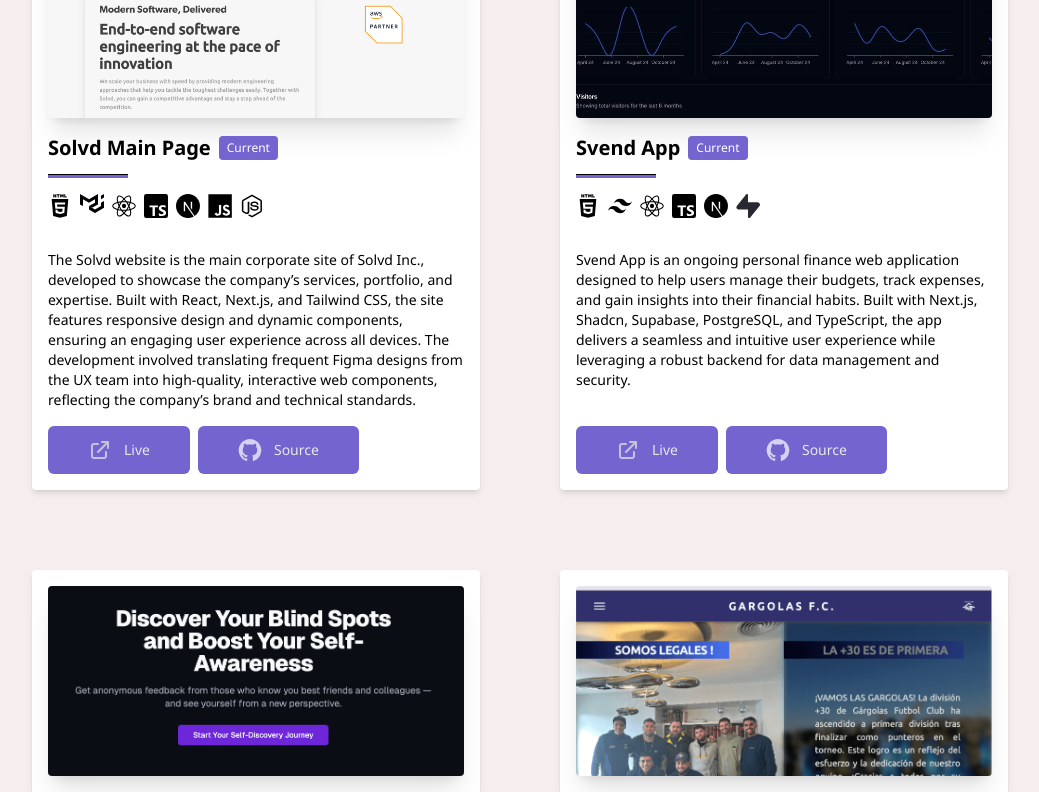
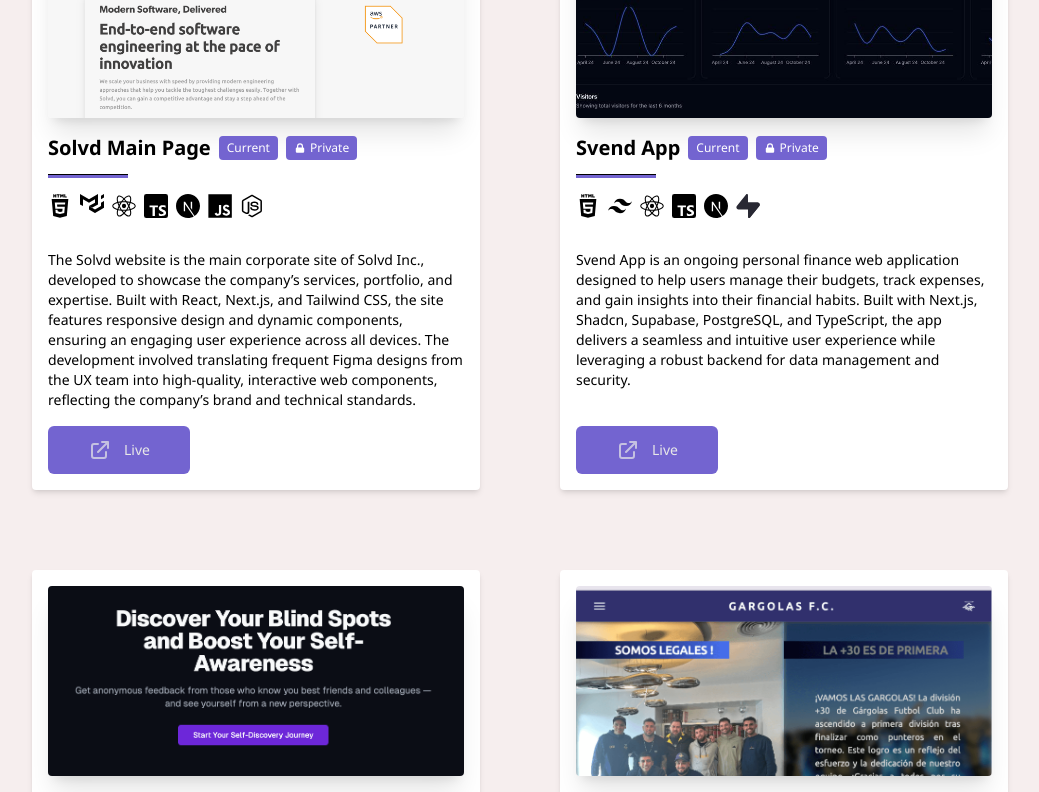
Before and after one commit to JulianOviedo/Portfolio2.0, a React (Vite) app: page / in a window 1280 px wide. Shown: the part 4700-5492 px from the top of the page, without its empty margins (120-1159 px from the left). Built offline with nearby package versions, Linux system fonts and the light colour scheme.

Commit message:
private repos

```diff
--- a/src/components/ProyectCard.tsx
+++ b/src/components/ProyectCard.tsx
@@ -8,6 +8,7 @@
   urlGithub?: string;
   urlDeploy?: string;
   isCurrent?: boolean;
+  isPrivate?: boolean;
 }
 
 export const ProyectCard = ({
@@ -18,6 +19,7 @@
   urlGithub,
   urlDeploy,
   isCurrent = false,
+  isPrivate = false,
 }: ProyectCardProps) => {
   return (
     <article className="h-full w-full shadow-md rounded bg-white dark:bg-bg-dark-prycard p-4 mt-10 lg:mt-0 lg:max-w-[600px] flex flex-col">
@@ -32,6 +34,14 @@
           {isCurrent && (
             <span className="bg-primary text-white text-xs px-2 py-1 rounded">
               Current
+            </span>
+          )}
+          {isPrivate && (
+            <span className="bg-primary text-white text-xs px-2 py-1 rounded flex items-center gap-1">
+              <svg xmlns="http://www.w3.org/2000/svg" className="h-3 w-3" viewBox="0 0 20 20" fill="currentColor">
+                <path fillRule="evenodd" d="M5 9V7a5 5 0 0110 0v2a2 2 0 012 2v5a2 2 0 01-2 2H5a2 2 0 01-2-2v-5a2 2 0 012-2zm8-2v2H7V7a3 3 0 016 0z" clipRule="evenodd" />
+              </svg>
+              Private
             </span>
           )}
         </div>
@@ -59,15 +69,16 @@
             <span>Live</span>
           </a>
         )}
+        {urlGithub && !isPrivate && (
           <a
             href={urlGithub}
             target="_blank"
-          id="button"
             className="flex flex-row gap-1 items-center bg-primary text-disabled-light px-5 lg:px-10 py-3 rounded-md cursor-pointer hover:text-white"
           >
             <GithubIcon />
             <span>Source</span>
           </a>
+        )}
       </div>
     </article>
   );
--- a/src/components/ProyectsSection.tsx
+++ b/src/components/ProyectsSection.tsx
@@ -12,6 +12,7 @@
                 technologies={[<HtmlIcon />, <MaterialUILogo />, <ReactLogo />, <TypescriptIcon />, <NextLogo/>, <JavascriptIcon/>, <NodeLogo/>]}
                 description="The Solvd website is the main corporate site of Solvd Inc., developed to showcase the company’s services, portfolio, and expertise. Built with React, Next.js, and Tailwind CSS, the site features responsive design and dynamic components, ensuring an engaging user experience across all devices. The development involved translating frequent Figma designs from the UX team into high-quality, interactive web components, reflecting the company’s brand and technical standards."
                 isCurrent
+                isPrivate
             />
             <ProyectCard
                 img={"/svend-app.png"}
@@ -21,6 +22,7 @@
                 urlDeploy={'https://my.svend.app/'}
                 description="Svend App is an ongoing personal finance web application designed to help users manage their budgets, track expenses, and gain insights into their financial habits. Built with Next.js, Shadcn, Supabase, PostgreSQL, and TypeScript, the app delivers a seamless and intuitive user experience while leveraging a robust backend for data management and security."
                 isCurrent
+                isPrivate
             />
             <ProyectCard
                 img={"/surveydApp.png"}
@@ -29,6 +31,7 @@
                 urlGithub={'https://github.com/utvecklarlabbet/enkatt'}
                 urlDeploy={'https://surveyd.app/'}
                 description="The Survey App is an efficient, modern, and user-friendly tool that enables the creation, distribution, and analysis of surveys effectively, designed with a focus on user experience and scalability."
+                isPrivate
             />
              <ProyectCard
                 img={"/gargolas-fc.png"}
```
Lines whose indentation alone changed are shown as unchanged.
